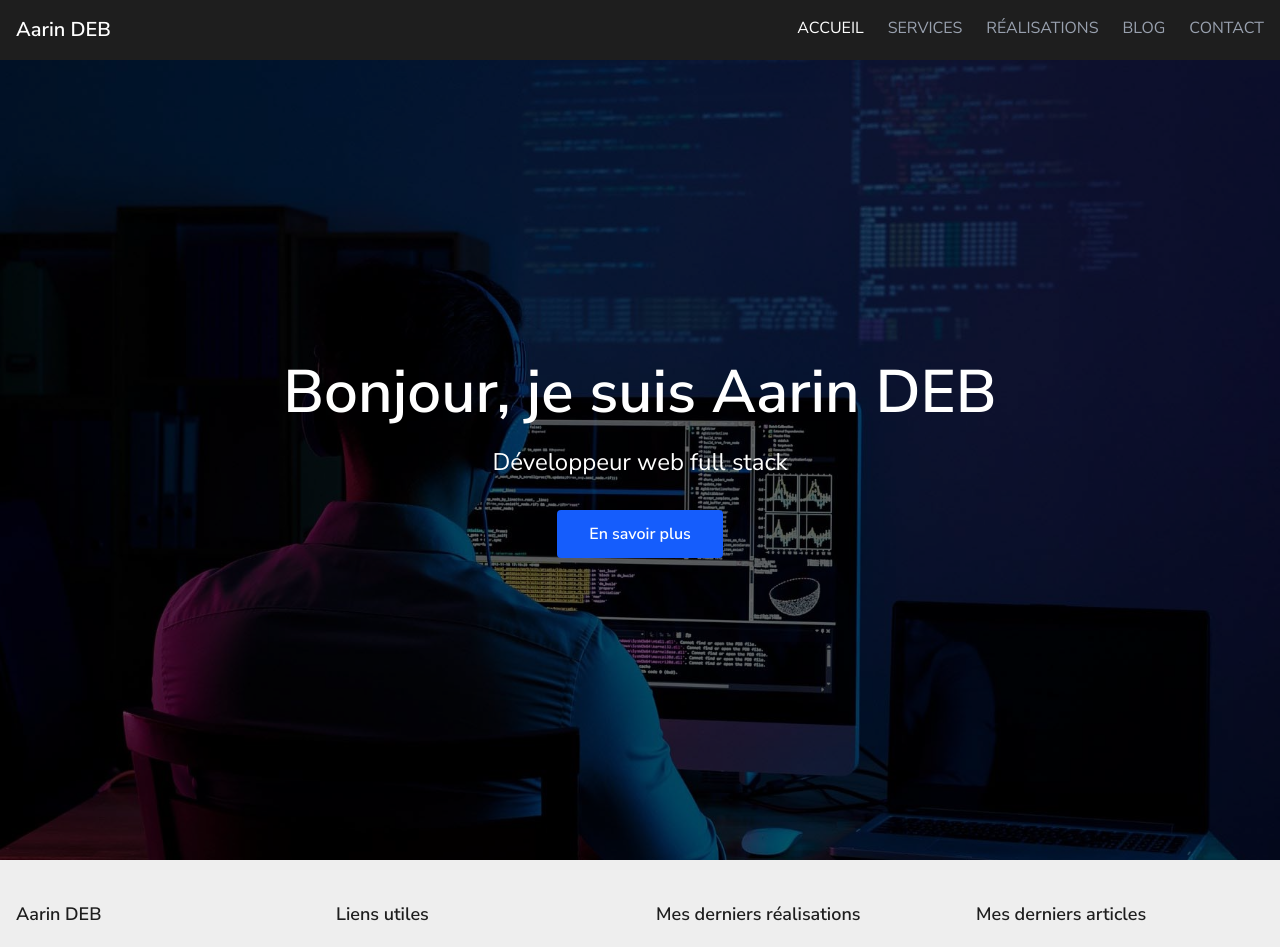
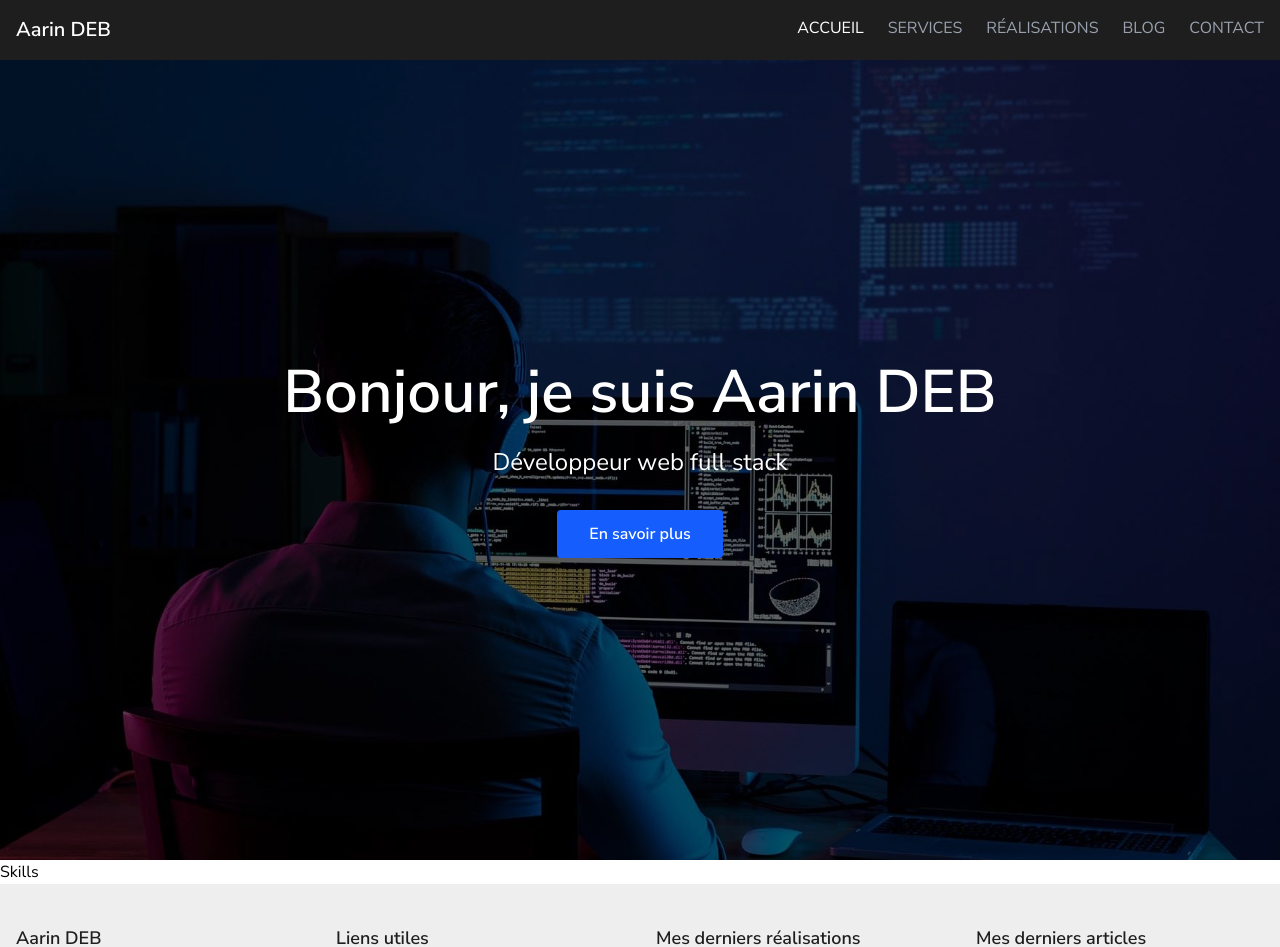
Before and after one commit to userXXIIXII/cv_react, a React (Vite) app: page / in a window 1280 px wide. Shown: the top 947 px of the page. Built offline with nearby package versions, Linux system fonts and the light colour scheme.

Commit message:
Création du composant réutilisable AboutSkills.jsx et import dans Home.jsx

```diff
--- /dev/null
+++ b/src/components/AboutSkills.jsx
@@ -0,0 +1,9 @@
+function AboutSkills() {
+    return (
+        <div>
+            <h1>Skills</h1>
+        </div>
+    );
+}
+
+export default AboutSkills;
--- a/src/pages/Home.jsx
+++ b/src/pages/Home.jsx
@@ -1,4 +1,5 @@
 import homeBackground from '../assets/hero-bg.jpg';
+import AboutSkills from '../components/AboutSkills';
 
 function Home() {
     return (
@@ -22,6 +23,8 @@ function Home() {
                     </button>
                 </div>
             </section>
+
+            <AboutSkills />
         </main>
     );
 }
```
